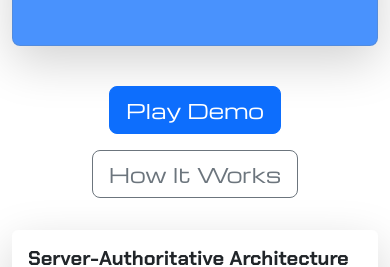
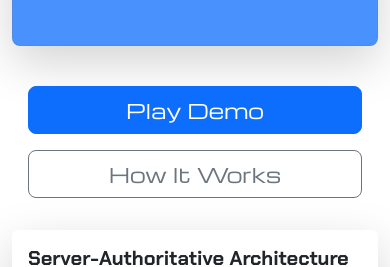
Before and after one commit to sebast825/Idempotent-Serverless-Architecture, a Next.js app: page / in a window 390 px wide. Shown: the part 547-814 px from the top of the page. Built offline with nearby package versions, Linux system fonts and the light colour scheme; no server answers.

Commit message:
feat: show full width btn in mobile

```diff
--- a/app/home/components/heroActions.tsx
+++ b/app/home/components/heroActions.tsx
@@ -1,20 +1,22 @@
-"use client"
+"use client";
 import { useCreatePuzzleAndGame } from "@/hooks/game/useCreatePuzzleAndGame";
 import { useModalStore } from "@/store/useModalStore";
-import { Container, Stack, Button } from "react-bootstrap"
+import { Container, Stack, Button } from "react-bootstrap";
 
-export const HeroActions = () =>{
+export const HeroActions = () => {
   const { createPuzzleAndGame, isPending } = useCreatePuzzleAndGame();
   const openModal = useModalStore((state) => state.openModal);
   return (
     <Container className="text-center mt-4">
       <Stack
-            direction="horizontal"
+        direction="vertical"
         gap={3}
-            className="justify-content-center flex-wrap p-3"
+        className="justify-content-center  p-3 flex-sm-row m-auto"
+        style={{ maxWidth: "600px" }}
       >
         <Button
           variant="primary"
+          className="w-100 w-sm-auto"
           size="lg"
           onClick={async () => await createPuzzleAndGame()}
           disabled={isPending}
@@ -24,6 +26,7 @@ export const HeroActions = () =>{
 
         <Button
           variant="outline-secondary"
+          className="w-100 w-sm-auto"
           size="lg"
           onClick={() => openModal("GAME_RULES")}
         >
@@ -31,5 +34,5 @@ export const HeroActions = () =>{
         </Button>
       </Stack>
     </Container>
-   )
-}
+  );
+};
```
Lines whose indentation alone changed are shown as unchanged.
